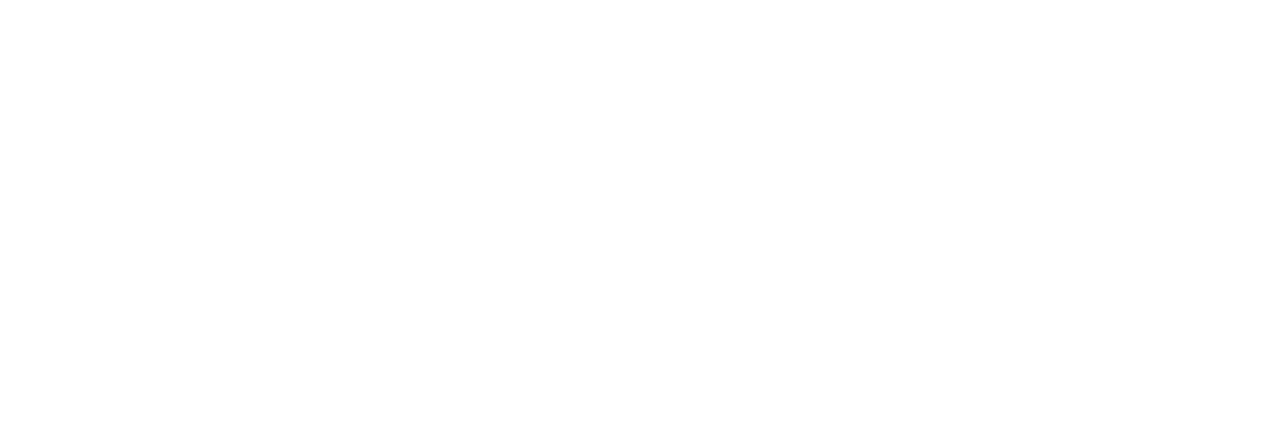
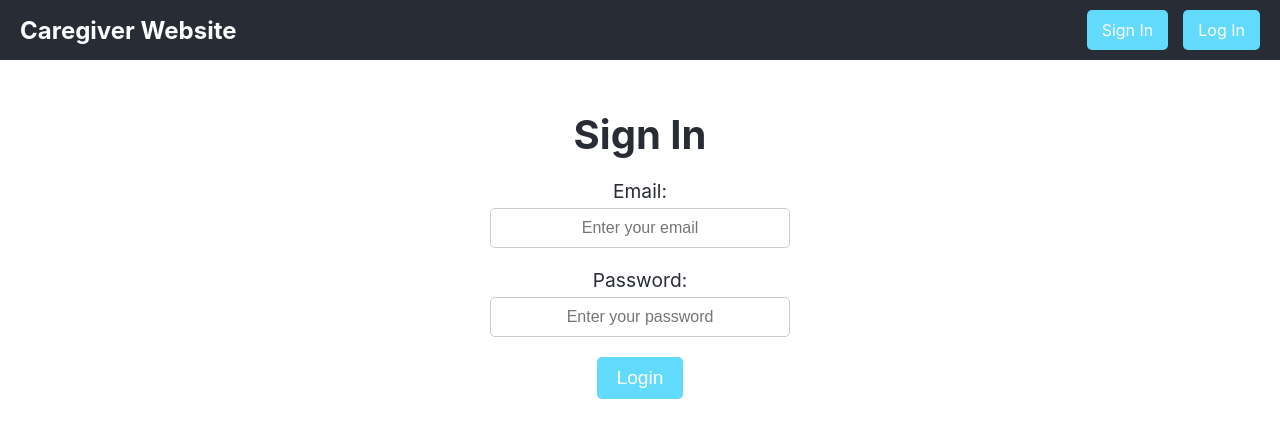
Before and after one commit to JAMuniz/CaregiverWebsite, a React (Create React App) app in the folder client/: page /login in a window 1280 px wide. Before the commit this address had no page. Shown: the top 438 px of the page. Built offline with nearby package versions, Linux system fonts and the light colour scheme.

Commit message:
Creation of Login page and API

```diff
--- a/client/src/Pages/App.js
+++ b/client/src/Pages/App.js
@@ -2,6 +2,7 @@
 import { BrowserRouter as Router, Route, Routes } from 'react-router-dom';
 import Home from './Home';
 import Sign from './sign.js';
+import Login from './Login.js';
 
 function App() {
   return (
@@ -10,6 +11,7 @@
         <Routes>
           <Route path="/" element={<Home />} />
           <Route path="/signin" element={<Sign />} />
+          <Route path="/login" element={<Login />} />
         </Routes>
       </div>
     </Router>
--- /dev/null
+++ b/client/src/Pages/Login.js
@@ -0,0 +1,78 @@
+import React, { useState } from 'react';
+import { useNavigate } from 'react-router-dom';
+import '../css/Login.css';
+import Navbar from '../Components/Navbar';
+
+function Login() {
+    const [email, setEmail] = useState('');
+    const [password, setPassword] = useState('');
+
+    const navigate = useNavigate();
+
+    const handleLogin = async (e) => {
+        e.preventDefault();
+
+        const formData = {
+            email: email,
+            password: password,
+        };
+        try {
+            console.log("Sending formData:", formData);
+            const response = await fetch("http://localhost:5000/API/login.php", {
+                method: "POST",
+                headers: {
+                    "Content-Type": "application/json",
+                },
+                body: JSON.stringify(formData),
+            });
+
+            const result = await response.json();
+
+            if (result.success) {
+                navigate('/');
+            } else {
+                alert(`Error: ${result.message}`);
+            }
+        } catch (error) {
+            console.error("Error:", error);
+            alert("An error occurred. Please try again.");
+        }
+    };
+
+
+    return (
+        <div>
+            <Navbar />
+            <div className="Login">
+            <h1>Sign In</h1>
+            <form className="Login-form" onSubmit={handleLogin}>
+                <div className="form-group">
+                    <label htmlFor="email">Email:</label>
+                    <input
+                        type="email"
+                        id="email"
+                        value={email}
+                        onChange={(e) => setEmail(e.target.value)}
+                        placeholder="Enter your email"
+                        required
+                    />
+                </div>
+                <div className="form-group">
+                    <label htmlFor="password">Password:</label>
+                    <input
+                        type="password"
+                        id="password"
+                        value={password}
+                        onChange={(e) => setPassword(e.target.value)}
+                        placeholder="Enter your password"
+                        required
+                    />
+                </div>
+                <button type="submit" className="Sign-button">Login</button>
+            </form>
+            </div>
+        </div>
+    );
+}
+
+export default Login;
--- a/client/src/Pages/sign.js
+++ b/client/src/Pages/sign.js
@@ -141,7 +141,7 @@
                 <div className="form-group">
                     <label htmlFor="password">Password:</label>
                     <input
-                        type="text"
+                        type="password"
                         id="password"
                         value={password}
                         onChange={(e) => setPassword(e.target.value)}
--- /dev/null
+++ b/client/src/css/login.css
@@ -0,0 +1,52 @@
+.Login {
+    text-align: center;
+    margin-top: 50px;
+  }
+
+  .Login h1 {
+    font-size: 2.5em;
+    margin-bottom: 20px;
+    color: #282c34;
+  }
+
+  .Login-form {
+    display: flex;
+    flex-direction: column;
+    align-items: center;
+    gap: 20px;
+  }
+
+  .form-group {
+    display: flex;
+    flex-direction: column;
+    width: 300px;
+  }
+
+  .form-group label {
+    font-size: 1.2em;
+    margin-bottom: 5px;
+    color: #282c34;
+  }
+
+  .form-group input {
+    padding: 10px;
+    font-size: 1em;
+    border: 1px solid #ccc;
+    border-radius: 5px;
+    text-align: center;
+  }
+
+  .Login-button {
+    background-color: #61dafb;
+    color: white;
+    border: none;
+    padding: 10px 20px;
+    font-size: 1.2em;
+    border-radius: 5px;
+    cursor: pointer;
+    transition: background-color 0.3s;
+  }
+
+  .Login-button:hover {
+    background-color: #21a1f1;
+  }
```
Also changed, not shown: 1 other file (tests, documents, lock files or other folders).
